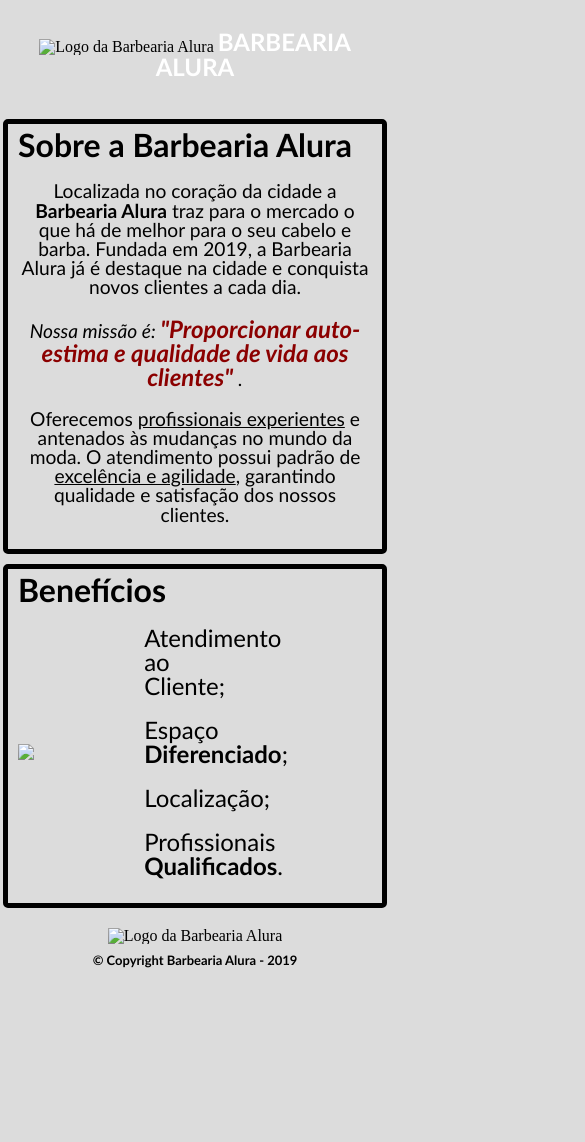
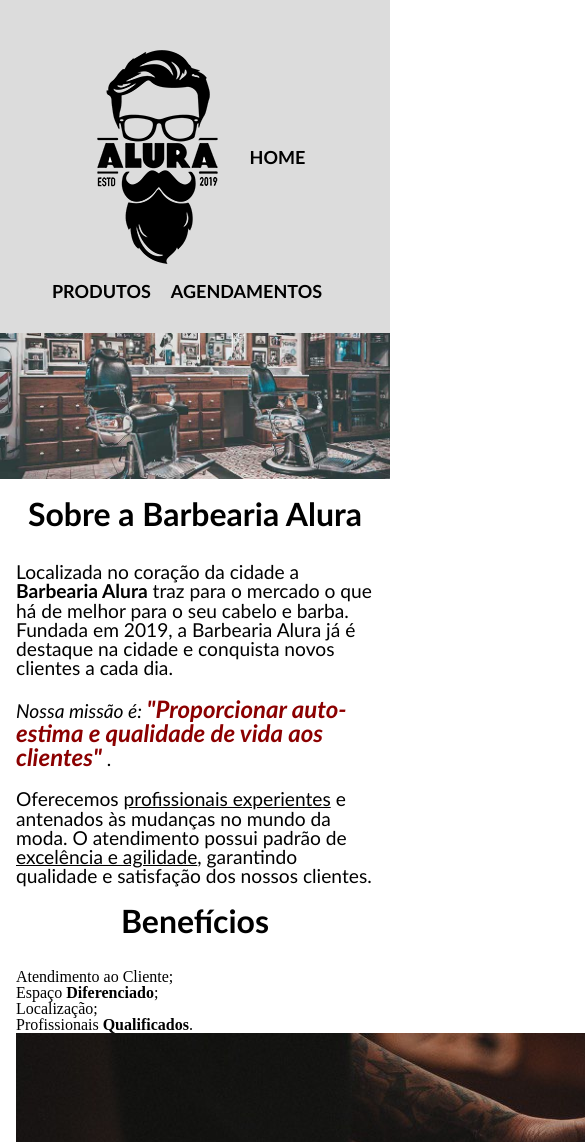
Before and after one commit to MauricioMucci/Alura, a plain HTML site: page HTML/index.html in a window 390 px wide. Shown: the top 1142 px of the page, 585 px wide, since content can reach past the window. Before the commit the page ends 977 px from the top, so only its background shows below. Drawn offline with Linux system fonts and the light colour scheme; files that its build step writes are made by us from their sources.

Commit message:
update: refatorando a página inicial e aplicando uma responsividade melhor

```diff
--- a/CSS/contato.css
+++ b/CSS/contato.css
@@ -1,32 +1,30 @@
+* {
+	box-sizing: border-box;
+}
+
 header {
 	background-color: gainsboro;
+	text-align: center;
 	padding: 20px 10px;
-}
-
-* {
-	box-sizing: border-box;
 }
 
 #logo {
 	vertical-align: middle;
 }
 
-.caixa {
-	width: 940px;
-	margin: 0 auto;
+nav {
+	display: inline;
 	position: relative;
-	width: 80%;
 }
 
-nav {
-	position: absolute;
-	top: 110px;
-	right: 0;
+nav ul {
+	display: inline;
+	vertical-align: middle;
 }
 
 nav li {
 	display: inline;
-	margin: 0 0 0 15px;
+	margin: 0 1em 0 0;
 }
 
 nav a {
@@ -42,6 +40,13 @@ nav a {
 nav a:hover {
 	color: darkred;
 	text-decoration: underline;
+}
+
+.caixa {
+	width: 940px;
+	margin: 0 auto;
+	position: relative;
+	width: 80%;
 }
 
 fieldset {
--- a/CSS/index.css
+++ b/CSS/index.css
@@ -1,57 +1,8 @@
-body {
-	background-color: gainsboro;
-}
-
-header {
-	padding: 30px 0;
-	text-align: center;
-	background: url(../imagens/bg.jpg);
-}
-
-#logo {
-	vertical-align: middle;
-}
-
-.banner {
-	color: white;
-	font-weight: bold;
-	font-size: x-large;
+p {
+	font-size: larger;
 	font-family: "Gill Sans", "Gill Sans MT", Calibri, "Trebuchet MS",
 		sans-serif;
-	text-transform: uppercase;
-	text-decoration: none;
-	transition: 1s all;
-}
-
-.banner:hover {
-	color: darkred;
-	font-size: xx-large;
-}
-
-.descricoes {
-	margin: 10px 3px;
-	padding: 5px 10px;
-	border: 5px solid black;
-	border-radius: 5px;
-}
-
-div:hover {
-	border-color: darkred;
-}
-
-.titulo {
-	font-weight: bold;
-	font-size: xx-large;
-	font-family: "Gill Sans", "Gill Sans MT", Calibri, "Trebuchet MS",
-		sans-serif;
-}
-
-p {
-	font-size: larger;
-	text-align: center;
 	margin: 20px 0;
-	font-family: "Gill Sans", "Gill Sans MT", Calibri, "Trebuchet MS",
-		sans-serif;
 }
 
 strong {
@@ -71,40 +22,86 @@ em strong {
 	font-size: x-large;
 }
 
-#beneficios {
-	width: 30%;
+* {
+	box-sizing: border-box;
+}
+
+header {
+	background-color: gainsboro;
+	text-align: center;
+	padding: 2em 1em;
+}
+
+#logo {
+	vertical-align: middle;
+}
+
+nav {
+	display: inline;
+	position: relative;
+}
+
+nav ul {
+	display: inline;
+	vertical-align: middle;
+}
+
+nav li {
+	display: inline;
+	margin: 0 1em 0 0;
+}
+
+nav a {
+	color: black;
+	font-size: large;
+	font-weight: bold;
+	text-decoration: none;
+	text-transform: uppercase;
+	font-family: "Gill Sans", "Gill Sans MT", Calibri, "Trebuchet MS",
+		sans-serif;
+}
+
+nav a:hover {
+	color: darkred;
+	text-decoration: underline;
+}
+
+.banner {
+	width: 100%;
+}
+
+section {
+	margin: 1em 1em;
+}
+
+.titulo {
+	font-size: 2em;
+	font-weight: bold;
+	font-family: "Gill Sans", "Gill Sans MT", Calibri, "Trebuchet MS",
+		sans-serif;
+	margin: 0 0 1em 0;
+	text-align: center;
+}
+
+.beneficios {
 	vertical-align: middle;
 }
 
 ol {
-	width: 30%;
-	margin: 0 0 0 30%;
-	display: inline-block;
+	display: inline;
 	vertical-align: middle;
 }
 
-.itens {
-	margin: 20px 0;
-	font-size: x-large;
-	font-family: "Gill Sans", "Gill Sans MT", Calibri, "Trebuchet MS",
-		sans-serif;
-}
-
-.itens:hover {
-	color: darkred;
-	font-size: xx-large;
-}
-
 footer {
-	padding: 10px 0;
+	padding: 30px 0;
 	text-align: center;
-	background: url(../imagens/banner.jpg);
+	background: url(../imagens/bg.jpg);
 }
 
 .copyright {
-	color: black;
+	color: white;
 	font-size: small;
-	font-weight: bolder;
+	font-style: italic;
 	margin: 10px 0 0 0;
 	font-family: "Gill Sans", "Gill Sans MT", Calibri, "Trebuchet MS",
 		sans-serif;
--- a/CSS/produtos.css
+++ b/CSS/produtos.css
@@ -1,5 +1,10 @@
+* {
+	box-sizing: border-box;
+}
+
 header {
 	background-color: gainsboro;
+	text-align: center;
 	padding: 20px 10px;
 }
 
@@ -7,22 +12,19 @@ header {
 	vertical-align: middle;
 }
 
-.caixa {
-	width: 940px;
-	margin: 0 auto;
+nav {
+	display: inline;
 	position: relative;
-	width: 80%;
 }
 
-nav {
-	position: absolute;
-	top: 110px;
-	right: 0;
+nav ul {
+	display: inline;
+	vertical-align: middle;
 }
 
 nav li {
 	display: inline;
-	margin: 0 0 0 15px;
+	margin: 0 1em 0 0;
 }
 
 nav a {
--- a/HTML/index.html
+++ b/HTML/index.html
@@ -2,21 +2,34 @@
 <html lang="pt-br">
 	<head>
 		<meta charset="UTF-8" />
-		<link rel="stylesheet" href="CSS/reset.css" />
-		<link rel="stylesheet" href="CSS/index.css" />
+		<link rel="stylesheet" href="../CSS/reset.css" />
+		<link rel="stylesheet" href="../CSS/index.css" />
 		<title>Barbearia Alura</title>
 	</head>
 	<body>
 		<header>
 			<img
 				id="logo"
-				src="imagens/logo-branco.png"
+				src="../imagens/logo.png"
 				alt="Logo da Barbearia Alura"
 			/>
-			<a href="produtos.html" class="banner">Barbearia Alura</a>
+			<nav>
+				<ul>
+					<li><a href="index.html">home</a></li>
+					<li><a href="produtos.html">Produtos</a></li>
+					<li><a href="contato.html">Agendamentos</a></li>
+				</ul>
+			</nav>
 		</header>
+
+		<img
+			class="banner"
+			src="../imagens/banner.jpg"
+			alt="Banner da Barbearia Alura"
+		/>
+
 		<main>
-			<div class="descricoes">
+			<section class="principal">
 				<h2 class="titulo">Sobre a Barbearia Alura</h2>
 				<p>
 					Localizada no coração da cidade a
@@ -40,10 +53,9 @@
 					<u>excelência e agilidade</u>, garantindo qualidade e
 					satisfação dos nossos clientes.
 				</p>
-			</div>
-			<div class="descricoes">
+			</section>
+			<section class="secundaria">
 				<h2 class="titulo">Benefícios</h2>
-				<img id="beneficios" src="imagens/beneficios.jpg" />
 				<ol>
 					<li class="itens">Atendimento ao Cliente;</li>
 					<li class="itens">Espaço <strong>Diferenciado</strong>;</li>
@@ -52,10 +64,14 @@
 						Profissionais <strong>Qualificados</strong>.
 					</li>
 				</ol>
-			</div>
+				<img class="beneficios" src="../imagens/beneficios.jpg" />
+			</section>
 		</main>
 		<footer>
-			<img src="imagens/logo.png" alt="Logo da Barbearia Alura" />
+			<img
+				src="../imagens/logo-branco.png"
+				alt="Logo da Barbearia Alura"
+			/>
 			<p class="copyright">&copy; Copyright Barbearia Alura - 2019</p>
 		</footer>
 	</body>
```
Also changed, not shown: HTML/contato.html (+7 -8 lines), HTML/produtos.html (+10 -11 lines).
